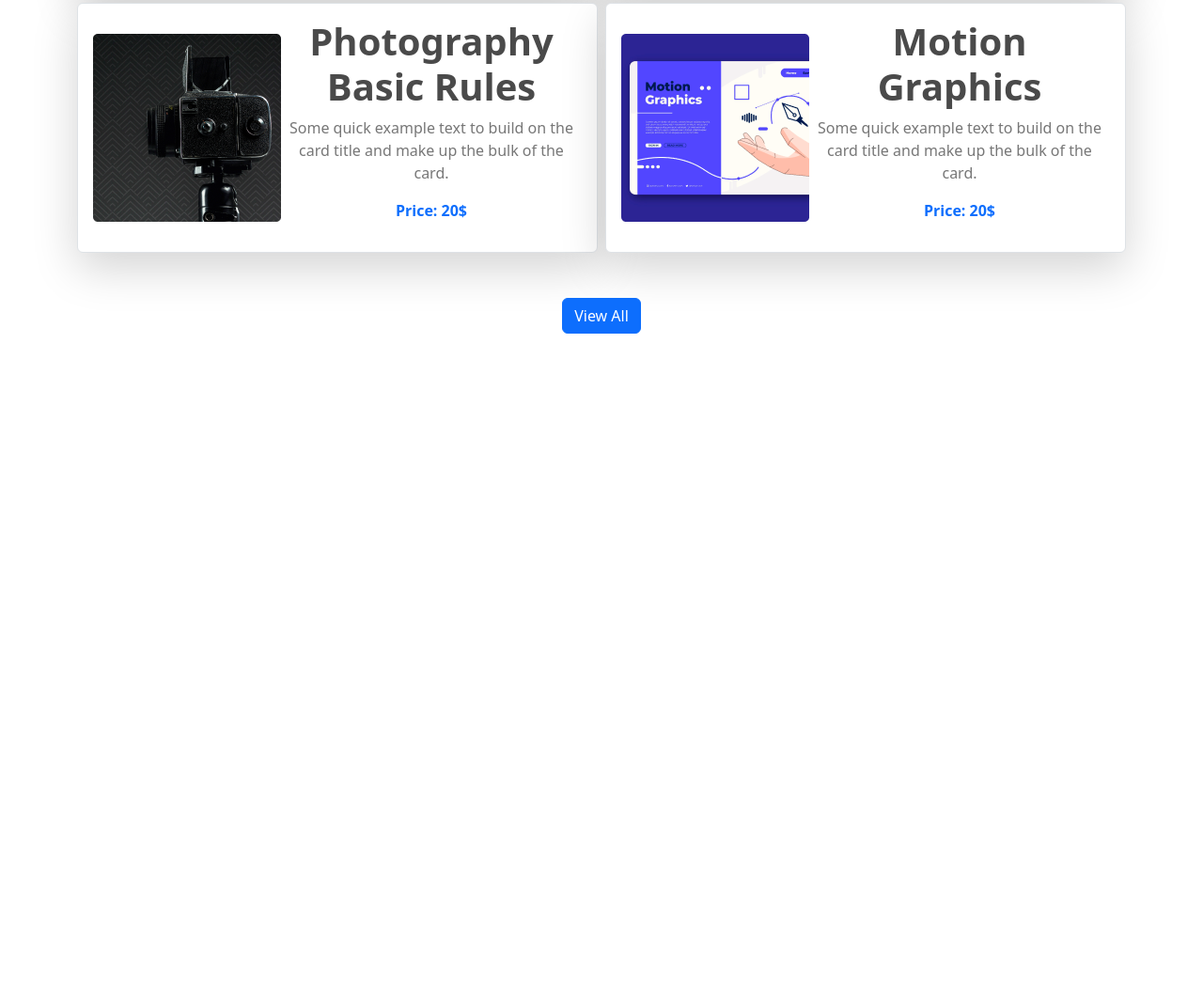
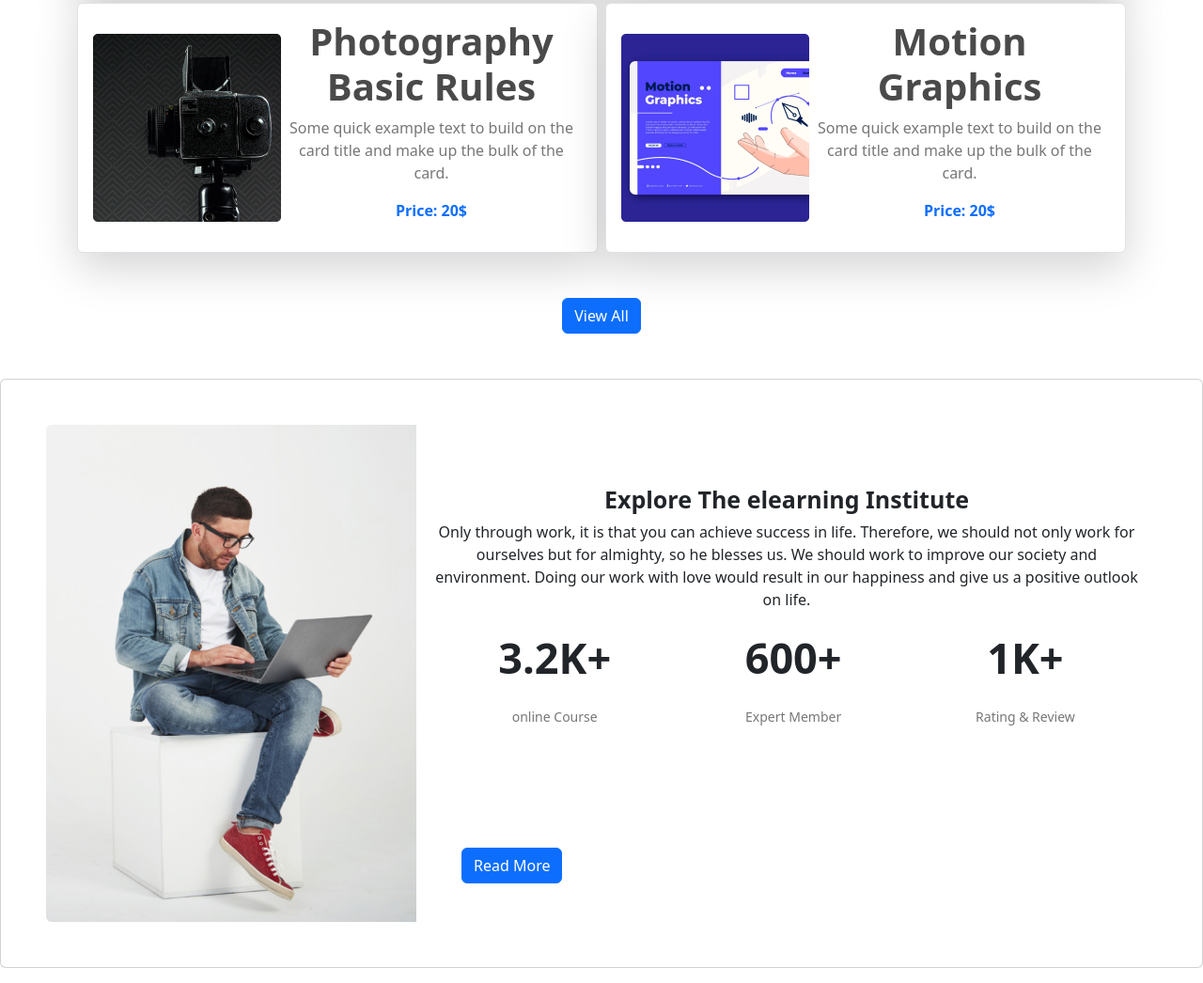
Before and after one commit to raju-120/Edtech, a plain HTML site: page index.html in a window 1280 px wide. Shown: the part 1448-2494 px from the top of the page at 94% size. Before the commit the page ends 1851 px from the top, so only its background shows below. Drawn offline with nearby package versions, Linux system fonts and the light colour scheme.

Commit message:
explore part added

```diff
--- a/Styles/style.css
+++ b/Styles/style.css
@@ -10,7 +10,10 @@
 .h-size{
     font-size: 25px;
 }
-@media screen only(max-width: 576px) {
+.p-size{
+    font-size: 45px;
+}
+@media screen only (max-width: 576px) {
 
     .media-query{
         d-flex: wrap;
--- a/index.html
+++ b/index.html
@@ -163,6 +163,42 @@
         <button class="btn btn-primary text-center my-5"> View All</button>
       </div>
     </section>
+    <!----Courses Part end----->
+    <!----Explore Start----->
+    <section>
+      <div class="card mb-3" >
+        <div class="row g-0 my-5 mx-5">
+          <div class="col-md-4">
+            <img src="images/working.png" class="img-fluid rounded-start w-100" alt="...">
+          </div>
+          <div class="col-md-8">
+            <div class="card-body text-center my-5">
+              <h1 class="fw-bolder h-size">Explore The elearning Institute</h1>
+              <p class="card-text">Only through work, it is that you can achieve success in life. Therefore, we should not only work for ourselves but for almighty, so he blesses us. We should work to improve our society and environment. Doing our work with love would result in our happiness and give us a positive outlook on life.</p>
+              <div class="d-flex align-items-center justify-content-around">
+                <div>
+                  <p class="fw-bold p-size">3.2K+</p>
+                  <p class="edtech-discover-p"><small>online Course</small></p>
+                </div>
+                <div>
+                  <p class="fw-bold p-size">600+</p>
+                  <p class="edtech-discover-p"><small>Expert Member</small></p>
+                </div>
+                <div>
+                  <p class="fw-bold p-size">1K+</p>
+                  <p class="edtech-discover-p"><small>Rating & Review</small></p>
+                </div>
+              </div>
+            </div>
+
+            <button class="btn btn-primary mt-5 ms-5">Read More</button>
+          </div>
+        </div>
+      </div>
+    </section>
+    <!----Explore Part end----->
+    <!----Explore Part end----->
+    <!----Explore Part end----->
   </main>
 
 
```
